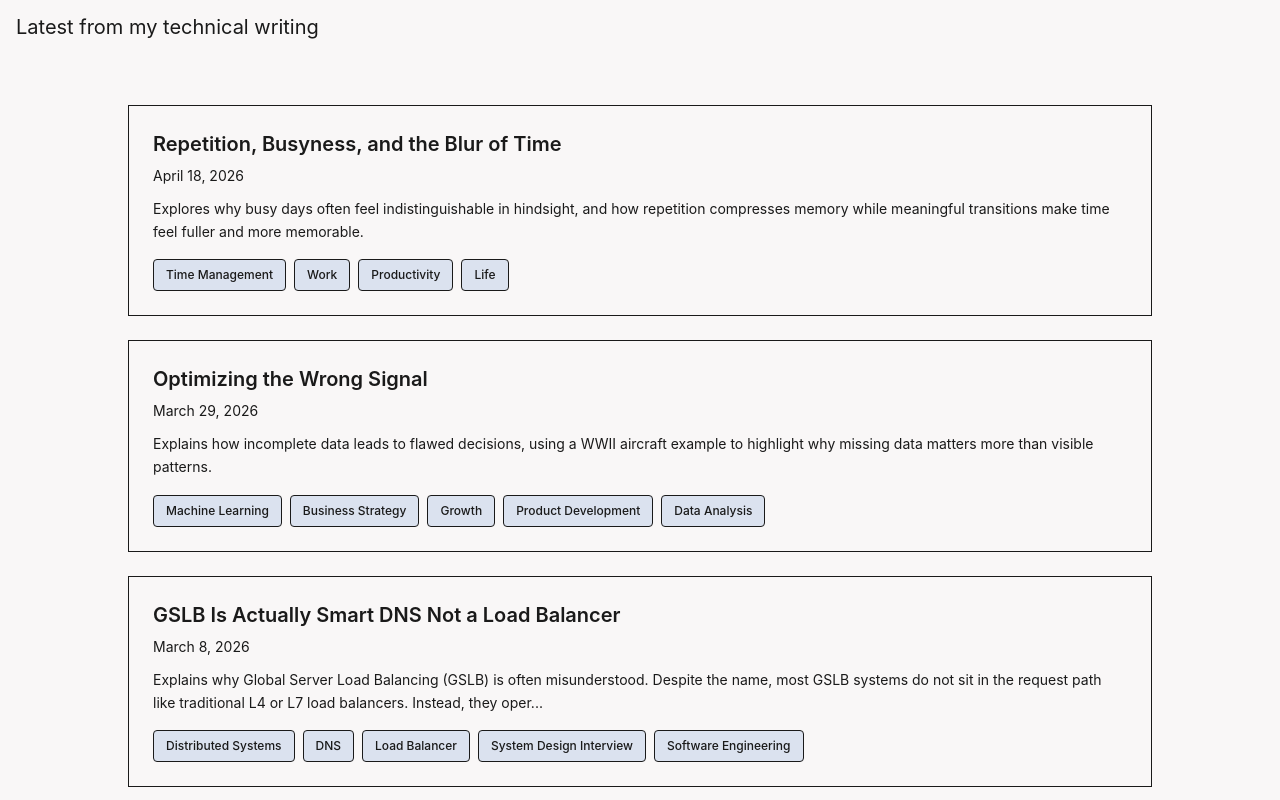
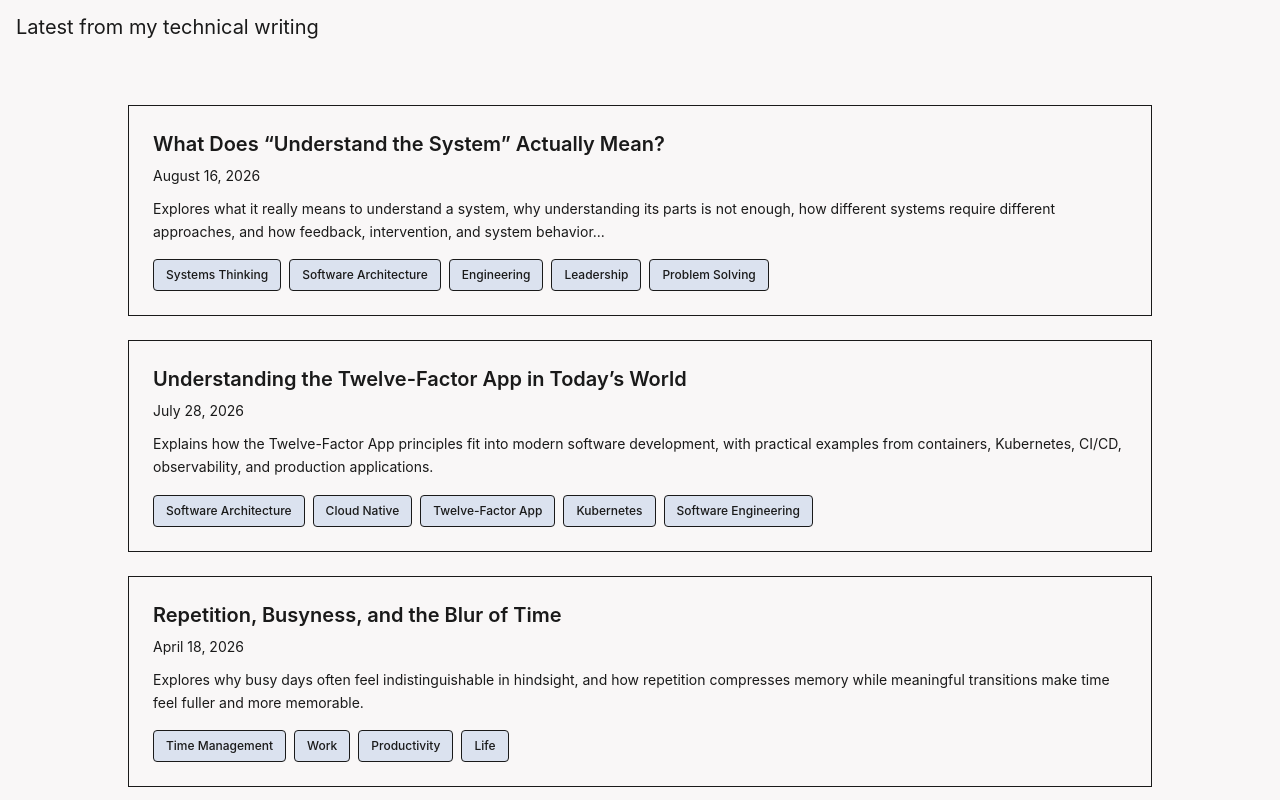
Before and after one commit to iepratiyush/pratiyush-portfolio, a Next.js app: page / in a window 1280 px wide. Shown: the part 1960-2760 px from the top of the page. Built offline with nearby package versions, Linux system fonts and the light colour scheme.

Commit message:
feat: added two new articles
Signed-off-by: Praityush Prakash <pratiyush@ti.com>

```diff
--- a/src/data/articles.ts
+++ b/src/data/articles.ts
@@ -544,5 +544,21 @@ export const articlesData: Article[] = [
     publishedDate: '2026-04-18',
     url: 'https://pratiyush.medium.com/repetition-busyness-and-the-blur-of-time-3dfe0a31a329',
     tags: ['Time Management', 'Work', 'Productivity', 'Life']
+  },
+  {
+    id: '69',
+    title: 'Understanding the Twelve-Factor App in Today’s World',
+    description: 'Explains how the Twelve-Factor App principles fit into modern software development, with practical examples from containers, Kubernetes, CI/CD, observability, and production applications.',
+    publishedDate: '2026-07-28',
+    url: 'https://medium.com/dev-genius/understanding-the-twelve-factor-app-in-todays-world-62deba969cae',
+    tags: ['Software Architecture', 'Cloud Native', 'Twelve-Factor App', 'Kubernetes', 'Software Engineering']
+  },
+  {
+    id: '70',
+    title: 'What Does “Understand the System” Actually Mean?',
+    description: 'Explores what it really means to understand a system, why understanding its parts is not enough, how different systems require different approaches, and how feedback, intervention, and system behavior shape the way we solve problems.',
+    publishedDate: '2026-08-16',
+    url: 'https://pratiyush.medium.com/what-does-understand-the-system-actually-mean-7fa9059f22fe?postPublishedType=repub',
+    tags: ['Systems Thinking', 'Software Architecture', 'Engineering', 'Leadership', 'Problem Solving']
   }
 ];
```
